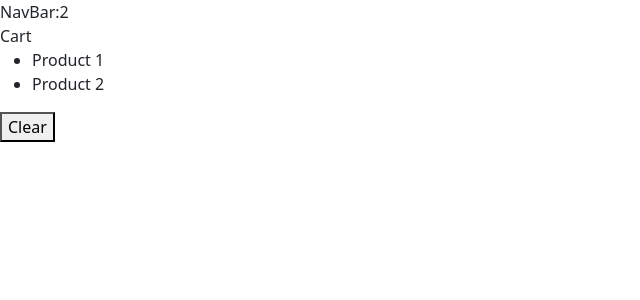
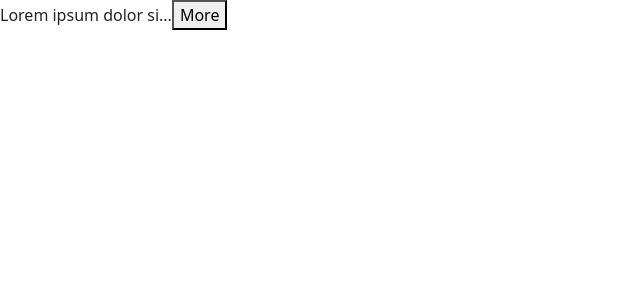
Before and after one commit to SheikhAmin/React18, a React (Vite) app: page / in a window 1280 px wide. Shown: the top 300 px of the page, without its empty margins (0-640 px from the left). Built offline with nearby package versions, Linux system fonts and the light colour scheme.

Commit message:
some exercise added

```diff
--- a/src/App.tsx
+++ b/src/App.tsx
@@ -11,6 +11,8 @@ import { AiOutlineHeart } from "react-icons/ai";
 import Icon from "./components/ReactIcon";
 import NavBar from "./components/NavBar";
 import Cart from "./components/Cart";
+import UpdatingObjects from "./components/UpdatingObjects";
+import ExpandableText from "./components/ExpandableText";
 
 /*
   {
@@ -57,8 +59,9 @@ function App() {
   const [cartItems,setCartItems] = useState(['Product 1','Product 2']);
   return (
     <div>
-      <NavBar cartItemsCount={cartItems.length} />
-      <Cart onClear={() => setCartItems([])} cartItems={cartItems}/>
+     <ExpandableText maxChars={20}>
+      Lorem ipsum dolor sit amet consectetur, adipisicing elit. Quis omnis eaque, cupiditate totam laudantium nihil? Autem porro quibusdam, laborum voluptatem blanditiis itaque illum impedit nihil aperiam molestiae, animi pariatur similique doloremque vero culpa neque beatae? Labore quisquam tempore alias ex accusantium animi sed tempora laboriosam molestias incidunt error, distinctio quas quidem repudiandae blanditiis laborum perspiciatis officiis earum harum numquam tenetur eius? Voluptate soluta nisi iste, accusantium laudantium nostrum adipisci doloremque sunt exercitationem perferendis iusto corrupti. Consectetur odit animi quidem nulla laboriosam ut est officiis, nemo suscipit iure autem iusto quos atque vel esse architecto cum saepe delectus, minima rerum? Recusandae?
+     </ExpandableText>
     </div>
   );
 }
--- /dev/null
+++ b/src/components/ExpandableText.tsx
@@ -0,0 +1,19 @@
+import React from 'react';
+import {useState} from 'react'
+
+interface Props{
+    children:string;
+    maxChars?:number;
+}
+const ExpandableText = ({children, maxChars =100}:Props) =>{
+    const[isExpanded,setExpanded] = useState(false);
+
+    if (children.length <= maxChars) return <p>{children}</p>;
+
+     const text = isExpanded? children : children.substring(0,maxChars);
+    return (
+        <p>{text}...<button onClick={()=>setExpanded(!isExpanded)}>{isExpanded ? 'Less' : 'More'}</button></p>
+    )
+}
+
+export default ExpandableText;
--- /dev/null
+++ b/src/components/UpdatingObjects.tsx
@@ -0,0 +1,26 @@
+import React from 'react';
+import { useState } from 'react';
+
+function Obj(){
+  const [drink,setDrink] = useState({
+    title:"Amiricano",
+    price: 5,
+  });
+
+  const handleClick = () =>{
+    const newDrink = {
+        ...drink,
+        price:7
+    }
+    setDrink(newDrink);
+  };
+
+  return(
+    <div>
+        {drink.price}
+        <button onClick={handleClick}>Click Me</button>
+    </div>
+  )
+}
+
+export default Obj;
```
